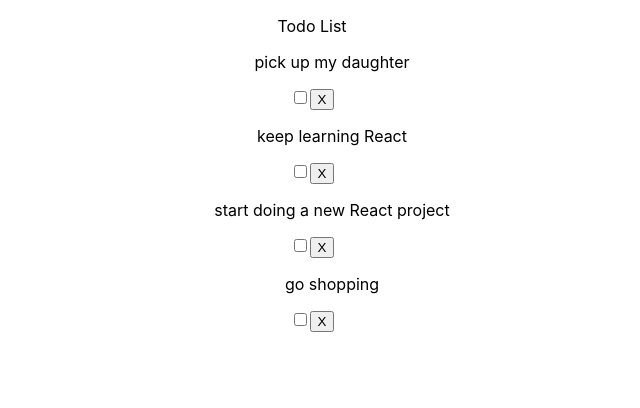
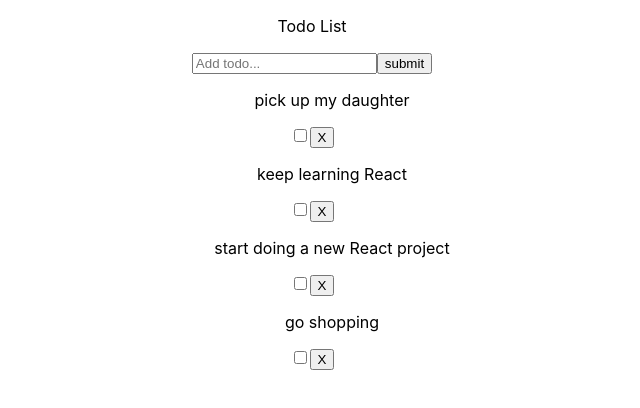
Before and after one commit to xnslx/React-Todo-Hooks, a React (Create React App) app: page / in a window 1280 px wide. Shown: the top 408 px of the page, without its empty margins (328-968 px from the left). Built offline with nearby package versions, Linux system fonts and the light colour scheme.

Commit message:
seventh commit

```diff
--- a/src/App.js
+++ b/src/App.js
@@ -1,7 +1,7 @@
 import React, {useState} from 'react';
 import './App.css';
 import Todo from './Component/Todo/Todo';
-
+import TodoForm from './Component/TodoForm/TodoForm';
 
 const App = () => {
   const todoList = [
@@ -26,7 +26,7 @@ const App = () => {
         checked: false
     }
 ]
-  const [todos, setTodos] = useState(todoList)
+  const [todos, setTodos] = useState(todoList);
 
   const toggleTodo = (index) => {
     const newTodo = [...todos];
@@ -40,9 +40,15 @@ const App = () => {
     setTodos(newTodo);
   }
 
+  const addTodo = (text) => {
+    const newTodo = [...todos, {text}];
+    setTodos(newTodo);
+  }
+
   return (
     <div className="App">
       <p>Todo List</p>
+      <TodoForm addTodo={addTodo}/>
       {todos.map((todo,index) => (
         <Todo
           todo={todo}
--- a/src/Component/Todo/Todo.js
+++ b/src/Component/Todo/Todo.js
@@ -10,7 +10,11 @@ const Todo = ({todo, index, toggleTodo, deleteTodo}) => {
                     {todo.text}
                 </li>
             </ul>
-            <input type="checkbox" checked={todo.checked}onClick={() => toggleTodo(index) }/>
+            <input
+                type="checkbox"
+                checked={todo.active}
+                onClick={() => toggleTodo(index)}
+            />
             <button onClick={() => deleteTodo(index)}>X</button>
         </>
     )
--- /dev/null
+++ b/src/Component/TodoForm/TodoForm.js
@@ -0,0 +1,22 @@
+import React, {useState} from 'react'
+
+const TodoForm = ({addTodo}) => {
+    const [inputValue, setInputValue] = useState('');
+
+    const handleSubmit = (e) => {
+        addTodo(inputValue);
+        setInputValue('')
+    }
+    return (
+        <div>
+            <input
+                type="text"
+                placeholder="Add todo..."
+                onChange={(e) => setInputValue(e.target.value)}
+            />
+            <button onClick={() => handleSubmit()}>submit</button>
+        </div>
+    )
+};
+
+export default TodoForm;
```
